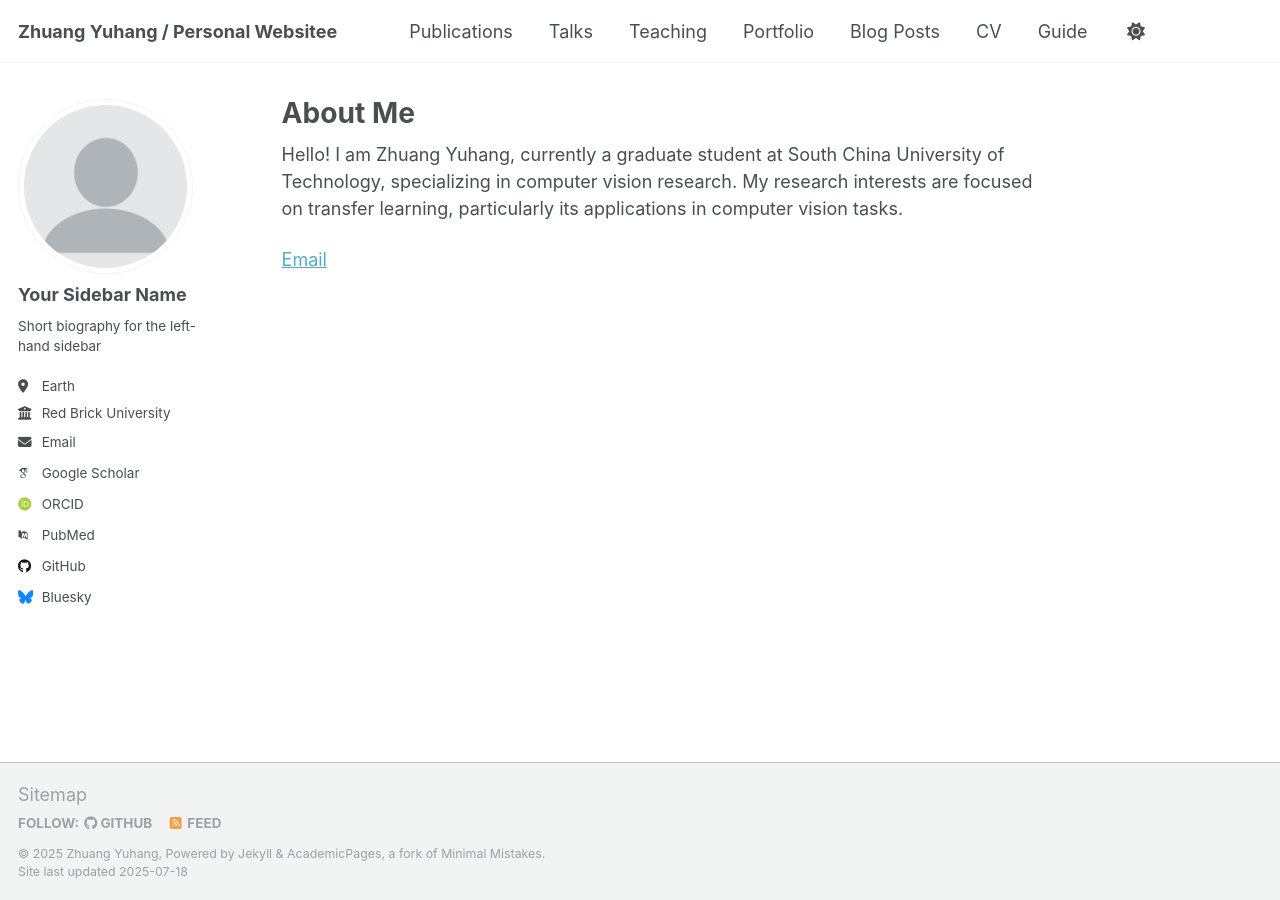
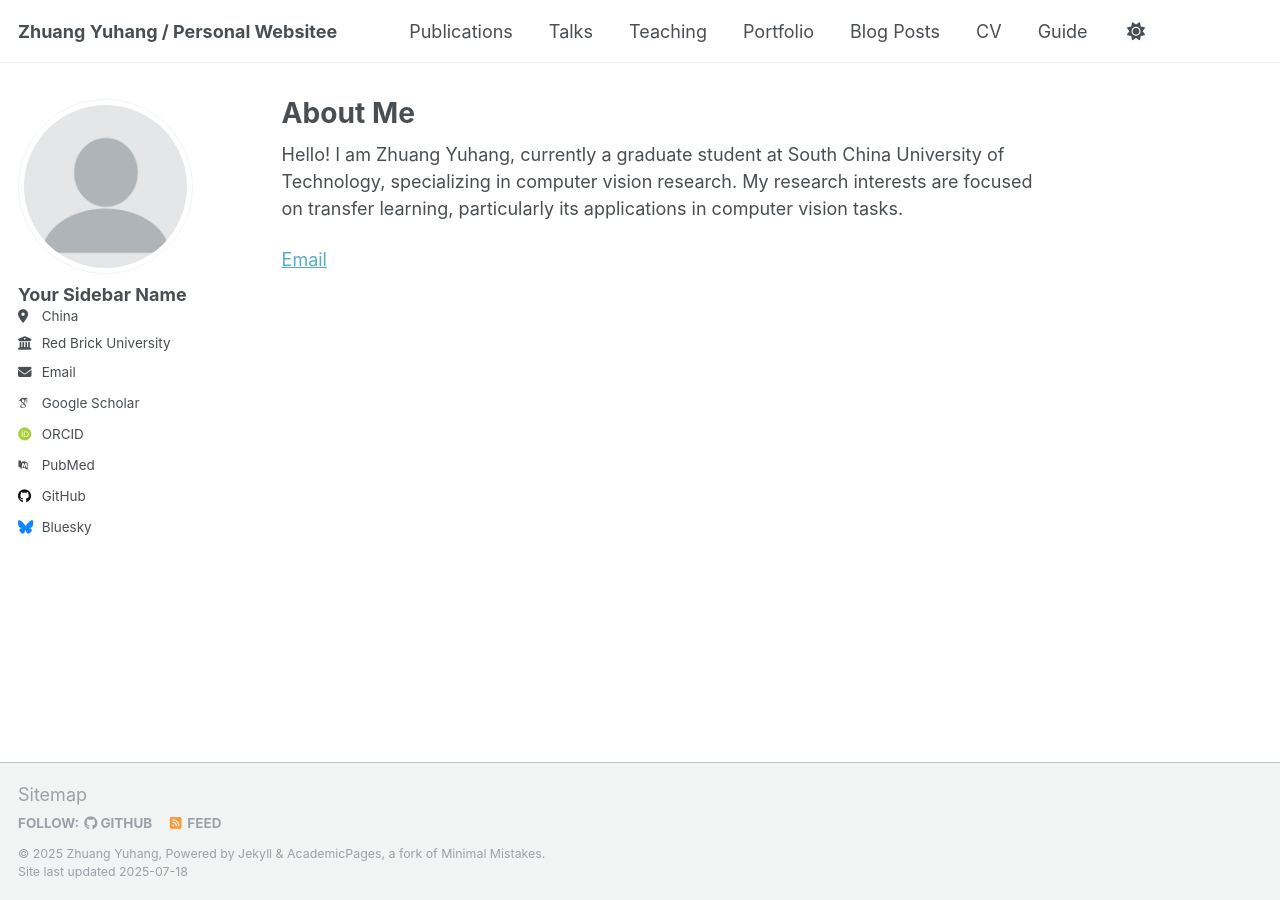
Before and after one commit to zyh0183/zyh0183.github.io, a Jekyll site: the page built from _pages/about.md, in a window 1280 px wide. Built offline with Jekyll 4.4.1, drawn with Linux system fonts in a browser that asks for light colours; some web fonts are replaced; a script that is not in the unit is left out.

Commit message:
Update _config.yml

```diff
--- a/_config.yml
+++ b/_config.yml
@@ -25,11 +25,11 @@ author:
   avatar           : "profile.png"
   name             : "Your Sidebar Name"
   pronouns         : # example: "she/her"
-  bio              : "Short biography for the left-hand sidebar"
-  location         : "Earth"
+  # bio              : "Short biography for the left-hand sidebar"
+  location         : "China"
   employer         : "Red Brick University"
   uri              : # URL
-  email            : "none@example.org"
+  email            : "202421044690@mail.scut.edu.cn"
 
   # Academic websites
   academia         : # URL
```
